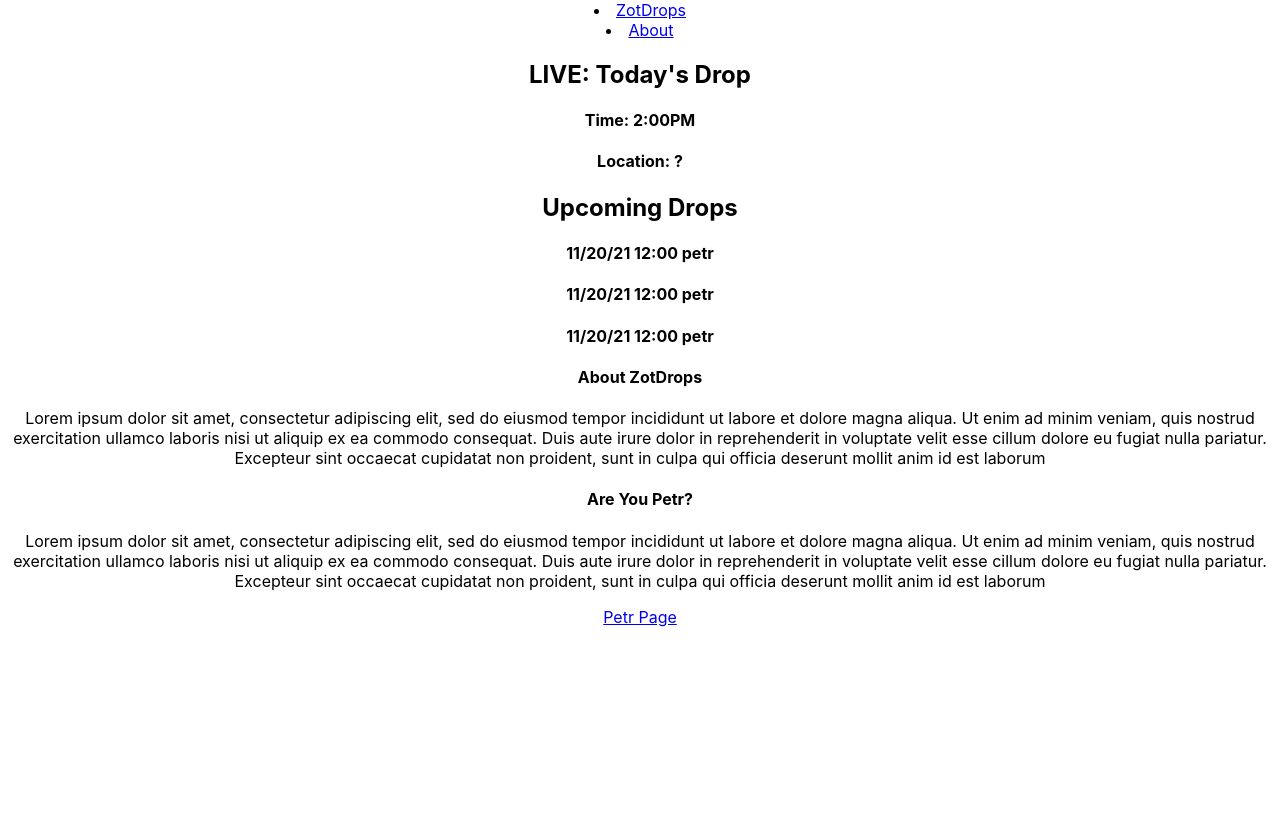
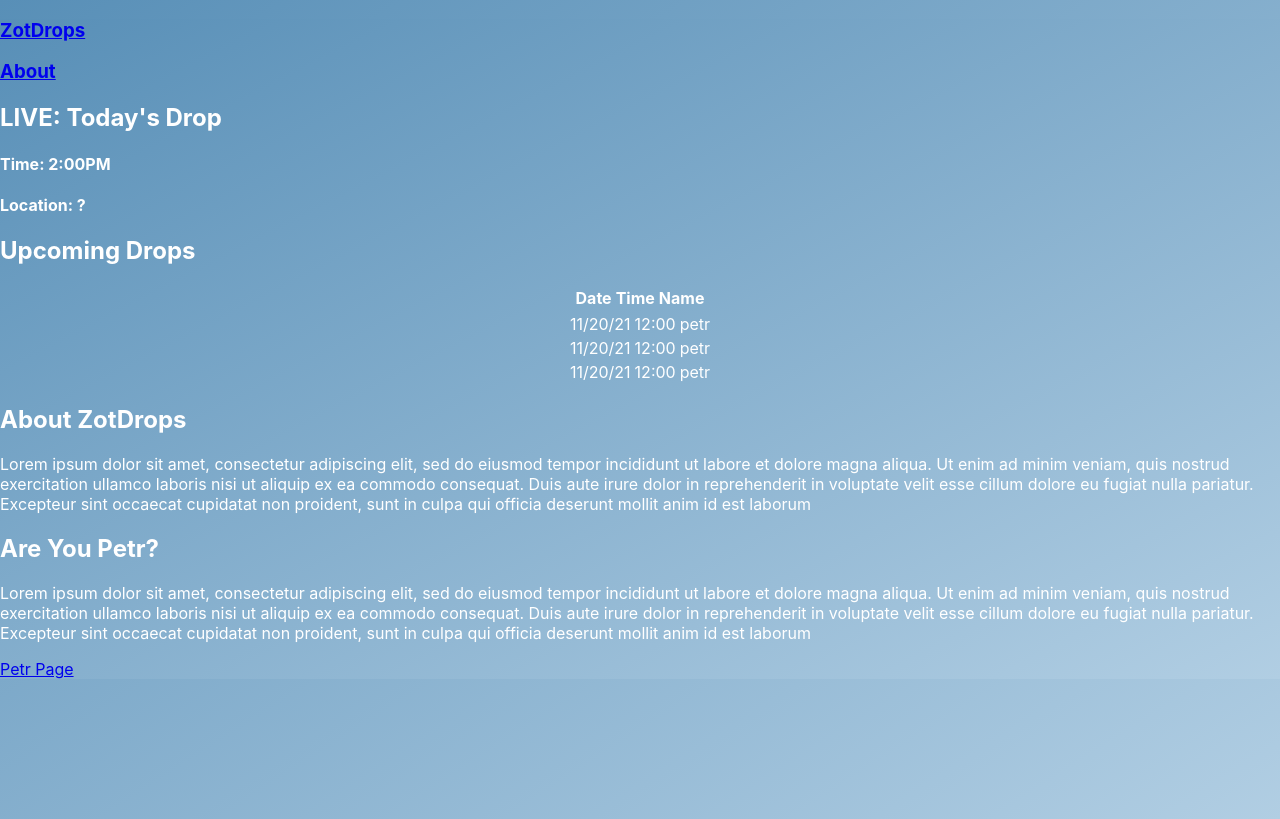
Before and after one commit to CodingPenguin/zotdrops, a React (Create React App) app in the folder zotdrops/: page / in a window 1280 px wide. Built offline with nearby package versions, Linux system fonts and the light colour scheme.

Commit message:
Caro's styling added.

```diff
--- a/zotdrops/src/About.js
+++ b/zotdrops/src/About.js
@@ -4,7 +4,7 @@ function About() {
 
     return(
         <div name="about">
-            <h4>About ZotDrops</h4>
+            <h2>About ZotDrops</h2>
             <p>
             Lorem ipsum dolor sit amet, consectetur adipiscing elit, sed do eiusmod tempor incididunt ut labore et dolore magna aliqua. Ut enim ad minim veniam, quis nostrud exercitation ullamco laboris nisi ut aliquip ex ea commodo consequat. Duis aute irure dolor in reprehenderit in voluptate velit esse cillum dolore eu fugiat nulla pariatur. Excepteur sint occaecat cupidatat non proident, sunt in culpa qui officia deserunt mollit anim id est laborum
             </p>
--- a/zotdrops/src/App.css
+++ b/zotdrops/src/App.css
@@ -1,5 +1,13 @@
+body {
+  background-image:#588FB7;
+  background-image: linear-gradient(to bottom right,#588FB7, #B1CEE3);
+  height: calc(100vh);
+}
+
 .App {
-  text-align: center;
+  text-align: Left;
+  color: white;
+  background-image: linear-gradient(to bottom right,#588FB7, #B1CEE3 );
 }
 
 .App-logo {
@@ -36,3 +44,17 @@
     transform: rotate(360deg);
   }
 }
+
+.drop-table {
+  display: flex;
+  align-items: center;
+  width: '100%';
+  flex-direction: column;
+  justify-content: center;
+  position: center;
+
+}
+
+.table-header {
+  color: white;
+}
--- a/zotdrops/src/AreYouPetr.js
+++ b/zotdrops/src/AreYouPetr.js
@@ -6,7 +6,7 @@ import {
 function AreYouPetr() {
     return (
         <div>
-            <h4>Are You Petr?</h4>
+            <h2>Are You Petr?</h2>
             <p>
             Lorem ipsum dolor sit amet, consectetur adipiscing elit, sed do eiusmod tempor incididunt ut labore et dolore magna aliqua. Ut enim ad minim veniam, quis nostrud exercitation ullamco laboris nisi ut aliquip ex ea commodo consequat. Duis aute irure dolor in reprehenderit in voluptate velit esse cillum dolore eu fugiat nulla pariatur. Excepteur sint occaecat cupidatat non proident, sunt in culpa qui officia deserunt mollit anim id est laborum
             </p>
--- a/zotdrops/src/DatesCalendar.js
+++ b/zotdrops/src/DatesCalendar.js
@@ -40,20 +40,24 @@ function DatesCalendar() {
 
     let combinedDates = [];
 
-    function UpcomingDropsTitle() {
-        return(
-            <h2>Upcoming Drops</h2>
-        );
-    }
-
-    combinedDates.push(<UpcomingDropsTitle />)
-
     for (let i = 0; i < formattedDates.length; i++) {
         combinedDates.push(<UpcomingDate date={formattedDates[i][0]} time = {formattedDates[i][1]} petrSticker = {formattedDates[i][2]} />)
     }
 
     return (
-        combinedDates
+        <>
+            <h2>Upcoming Drops</h2>
+            <table class="drop-table">
+                <thead>
+                    <th scope = "col" class = "table-header"> Date</th>
+                    <th scope = "col" class = "table-header"> Time</th>
+                    <th scope = "col" class = "table-header"> Name</th>
+                </thead>
+                <tbody>
+                    {combinedDates}
+                </tbody>
+            </table>
+        </>
     );
 }
 
--- a/zotdrops/src/NavBar.js
+++ b/zotdrops/src/NavBar.js
@@ -1,17 +1,19 @@
 import React from "react";
+import './App.css';
 import {
     Link
 } from "react-router-dom"
+import App from "./App";
 
 function NavBar() {
     return (
         <div>
-            <li>
-                <Link to="/">ZotDrops</Link>
-            </li>
-            <li>
-                <Link to="/about">About</Link>
-            </li>
+                <h3>
+                    <Link to="/" class="navbar-title">ZotDrops</Link>
+                </h3>
+                <h3>
+                    <Link to="/about" class="navrbar-link">About</Link>
+                </h3>
         </div>
     );
 }
--- a/zotdrops/src/UpcomingDate.js
+++ b/zotdrops/src/UpcomingDate.js
@@ -3,11 +3,11 @@ import React from "react";
 function UpcomingDate(props) {
     // props.date, props.time, props.petrSticker
     return (
-        <div>
-            <h4>
-            {props.date} {props.time} {props.petrSticker}
-            </h4>
-        </div>
+        <tr>
+            <td class= "date-entry"> {props.date} </td>
+            <td class= "date-entry"> {props.time} </td>
+            <td class= "date-entry"> {props.petrSticker} </td>
+        </tr>
     );
 }
 
--- a/zotdrops/src/index.css
+++ b/zotdrops/src/index.css
@@ -11,3 +11,24 @@ code {
   font-family: source-code-pro, Menlo, Monaco, Consolas, 'Courier New',
     monospace;
 }
+
+h1 {
+  font-family: Montserrat;
+  font-size: 200%;
+}
+
+h2 {
+  font-family: Montserrat,
+}
+
+h3 {
+  font-family: Montserrat,
+}
+
+h4 {
+  font-family: Montserrat,
+}
+
+.navbar-link {
+  font-size: 20px,
+}
```
